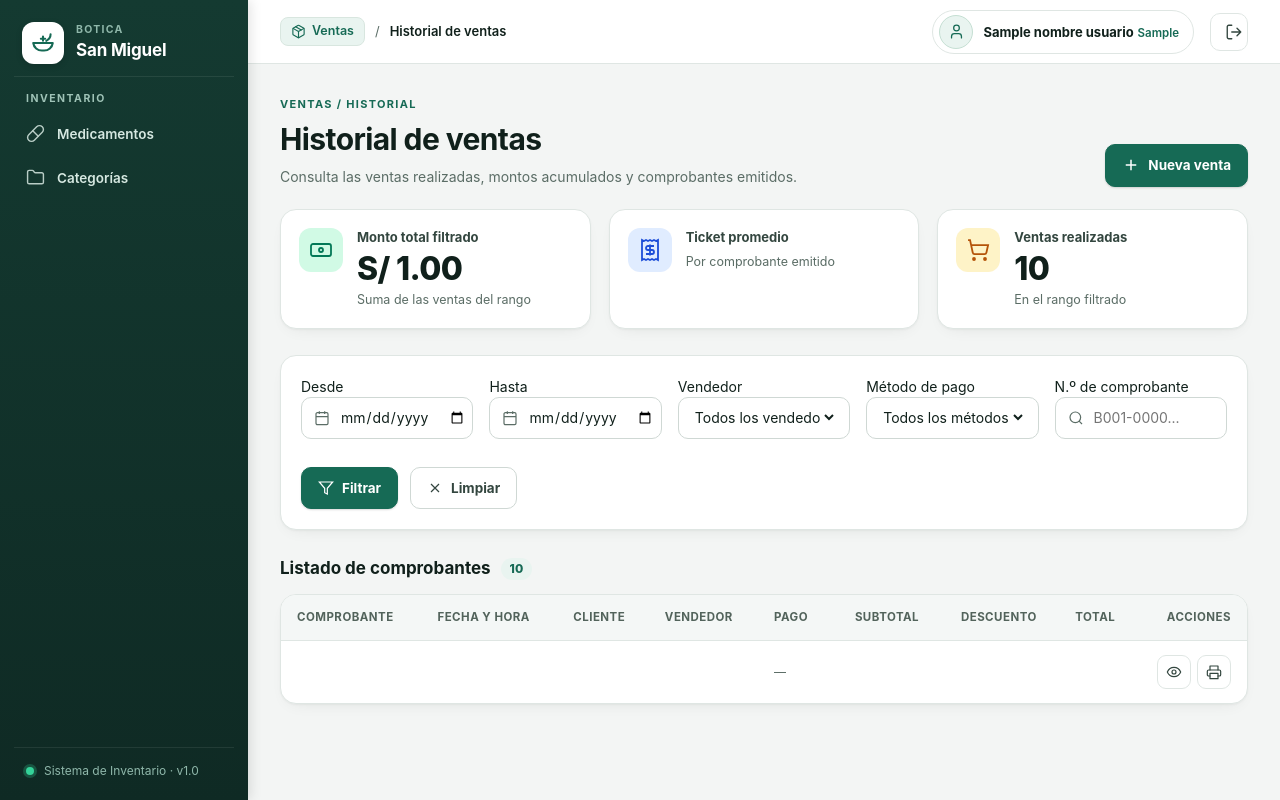
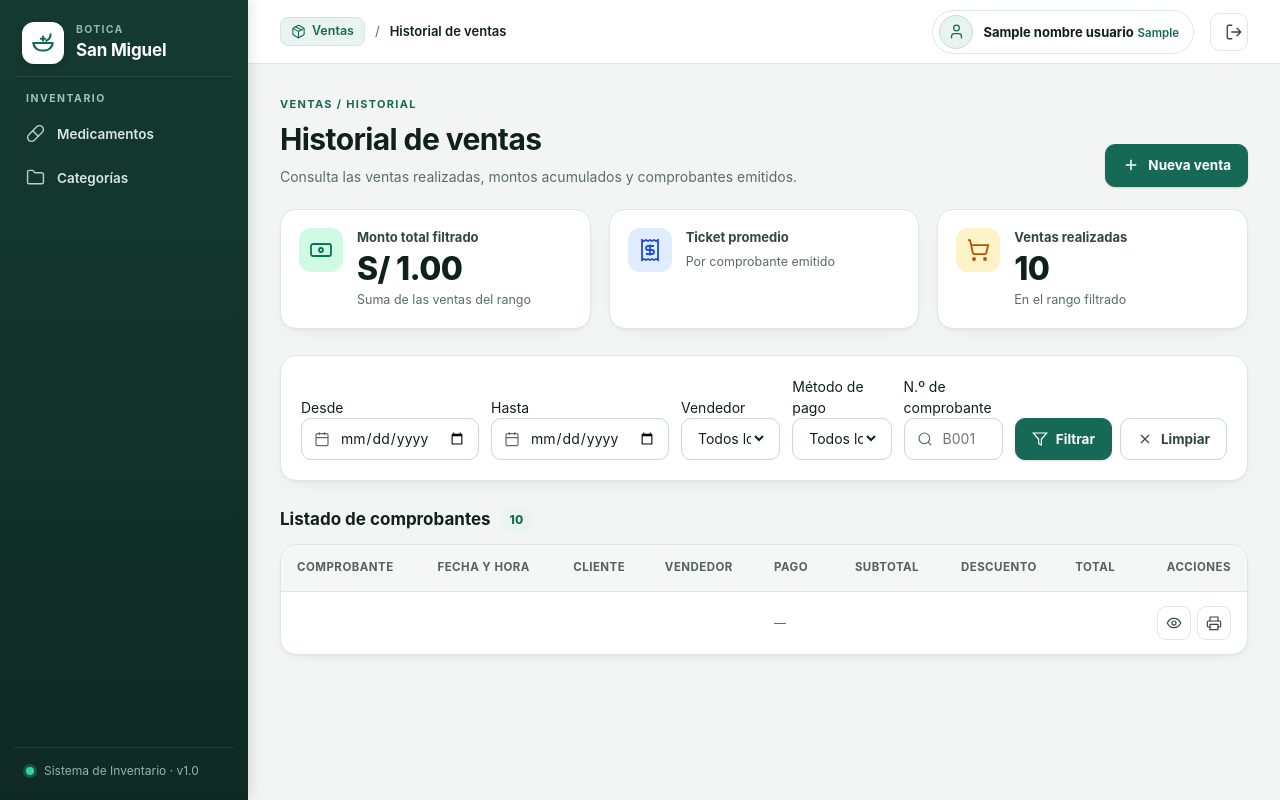
Before and after one commit to AnthonyLitz75/botica-san-miguel, a Spring app: template src/main/resources/templates/ventas/historial.html in a window 1280 px wide. Run offline with Thymeleaf, Linux system fonts and the light colour scheme; the template is opened without the code that fills it: most values are stand-ins (such as "Sample title", 1, 10 or a date in 2020); data that the repository does not hold is empty; some of the project's set-up classes (security, data sources, template engines, error pages and the like) are left out, and stand-ins take their place; database files in the repository are not loaded; some libraries are stand-ins or nearby versions.

Commit message:
fix(023): pie de paginacion en una fila y filtros de historial en linea

```diff
--- a/src/main/resources/templates/fragmentos/paginacion.html
+++ b/src/main/resources/templates/fragmentos/paginacion.html
@@ -3,16 +3,17 @@
 <body>
 
 <!-- Fragmento principal de paginación para listados largos (Spec 023) -->
-<div th:fragment="control(p)" th:if="${p != null and p.total() > 0}" class="paginacion-contenedor mt-4 pt-2">
-    <!-- Texto informativo debajo de la tabla -->
-    <div class="lbl mb-3 resultados-pie text-sm text-ink-3 font-medium"
+<div th:fragment="control(p)" th:if="${p != null and p.total() > 0}"
+     class="paginacion-contenedor flex flex-col sm:flex-row items-center justify-between gap-3 px-4 py-3 border-t border-line">
+    <!-- Texto informativo debajo de la tabla (a la izquierda en escritorio, centrado arriba en móvil) -->
+    <div class="lbl resultados-pie text-xs sm:text-sm text-ink-3 font-medium text-center sm:text-left flex-none"
          th:text="|Mostrando ${p.desde()}–${p.hasta()} de ${p.total()}|">
         Mostrando 1–25 de 212
     </div>
 
-    <!-- Navegación de páginas (solo cuando hay más de 1 página) -->
-    <nav th:if="${p.paginas() > 1}" class="paginacion-nav flex items-center justify-between sm:justify-center gap-2" aria-label="Paginación">
-        <!-- Vista Móvil (≤640px): Anterior / Página X de Y / Siguiente (sin scroll a 320px) -->
+    <!-- Navegación de páginas (a la derecha en escritorio, abajo en móvil) -->
+    <nav th:if="${p.paginas() > 1}" class="paginacion-nav w-full sm:w-auto flex items-center justify-center sm:justify-end gap-2" aria-label="Paginación">
+        <!-- Vista Móvil (<640px): Anterior / Página X de Y / Siguiente (sin scroll a 320px) -->
         <div class="flex sm:hidden items-center justify-between w-full max-w-full">
             <!-- Anterior Móvil -->
             <a th:if="${p.urlAnterior() != null}" th:href="${p.urlAnterior()}"
@@ -35,8 +36,8 @@
                   aria-disabled="true">Siguiente</span>
         </div>
 
-        <!-- Vista Escritorio (>640px): Anterior, ventana compacta, Siguiente centrado -->
-        <div class="hidden sm:flex items-center justify-center gap-1.5 flex-wrap">
+        <!-- Vista Escritorio (≥640px): Anterior, ventana compacta, Siguiente -->
+        <div class="hidden sm:flex items-center justify-end gap-1.5 flex-wrap">
             <!-- Anterior Escritorio -->
             <a th:if="${p.urlAnterior() != null}" th:href="${p.urlAnterior()}"
                class="btn s text-xs px-3 py-1.5 rounded-[10px] text-ink-2 border border-line bg-white hover:bg-pine-50 hover:text-pine-700 focus:outline-none focus:ring-2 focus:ring-pine-600 transition-colors"
--- a/src/main/resources/templates/ventas/historial.html
+++ b/src/main/resources/templates/ventas/historial.html
@@ -78,8 +78,8 @@
             <!-- Filtros de Búsqueda -->
             <div class="card pad mb-6">
                 <form th:action="@{/ventas}" method="get" role="search" aria-label="Filtros del historial de ventas">
-                    <div class="grid grid-cols-1 sm:grid-cols-2 lg:grid-cols-5 gap-4 items-end">
-                        <div>
+                    <div class="flex flex-wrap items-end gap-3">
+                        <div class="flex-1 min-w-[130px]">
                             <label for="desde">Desde</label>
                             <div class="inp">
                                 <svg class="ico text-ink-3 flex-none" width="16" height="16" viewBox="0 0 24 24" fill="none" stroke="currentColor" stroke-width="1.8">
@@ -89,7 +89,7 @@
                                     th:value="${filtro.desde() != null ? filtro.desde() : desdeEfectivo}">
                             </div>
                         </div>
-                        <div>
+                        <div class="flex-1 min-w-[130px]">
                             <label for="hasta">Hasta</label>
                             <div class="inp">
                                 <svg class="ico text-ink-3 flex-none" width="16" height="16" viewBox="0 0 24 24" fill="none" stroke="currentColor" stroke-width="1.8">
@@ -99,7 +99,7 @@
                                     th:value="${filtro.hasta() != null ? filtro.hasta() : hastaEfectivo}">
                             </div>
                         </div>
-                        <div>
+                        <div class="flex-1 min-w-[140px]">
                             <label for="idVendedor">Vendedor</label>
                             <div class="inp">
                                 <select id="idVendedor" name="idVendedor" class="w-full bg-transparent border-0 focus:outline-none text-ink font-medium">
@@ -109,7 +109,7 @@
                                 </select>
                             </div>
                         </div>
-                        <div>
+                        <div class="flex-1 min-w-[140px]">
                             <label for="metodoPago">Método de pago</label>
                             <div class="inp">
                                 <select id="metodoPago" name="metodoPago" class="w-full bg-transparent border-0 focus:outline-none text-ink font-medium">
@@ -120,7 +120,7 @@
                                 </select>
                             </div>
                         </div>
-                        <div>
+                        <div class="flex-1 min-w-[130px]">
                             <label for="comprobante">N.º de comprobante</label>
                             <div class="inp">
                                 <svg class="ico text-ink-3 flex-none" width="16" height="16" viewBox="0 0 24 24" fill="none" stroke="currentColor" stroke-width="1.8">
@@ -130,8 +130,7 @@
                                     th:value="${filtro.comprobante()}" placeholder="B001-0000...">
                             </div>
                         </div>
-                    </div>
-                    <div class="flex items-center gap-3 mt-4 pt-3 border-t border-line">
+                        <div class="flex items-center gap-2 flex-none">
                             <button class="btn p" type="submit">
                                 <svg class="ico" width="16" height="16" viewBox="0 0 24 24" fill="none" stroke="currentColor" stroke-width="1.8">
                                     <path d="M22 3H2l8 9.46V19l4 2v-8.54z"/>
@@ -144,6 +143,7 @@
                                 </svg>
                                 <span>Limpiar</span>
                             </a>
+                        </div>
                     </div>
                 </form>
             </div>
```
Lines whose indentation alone changed are shown as unchanged.
